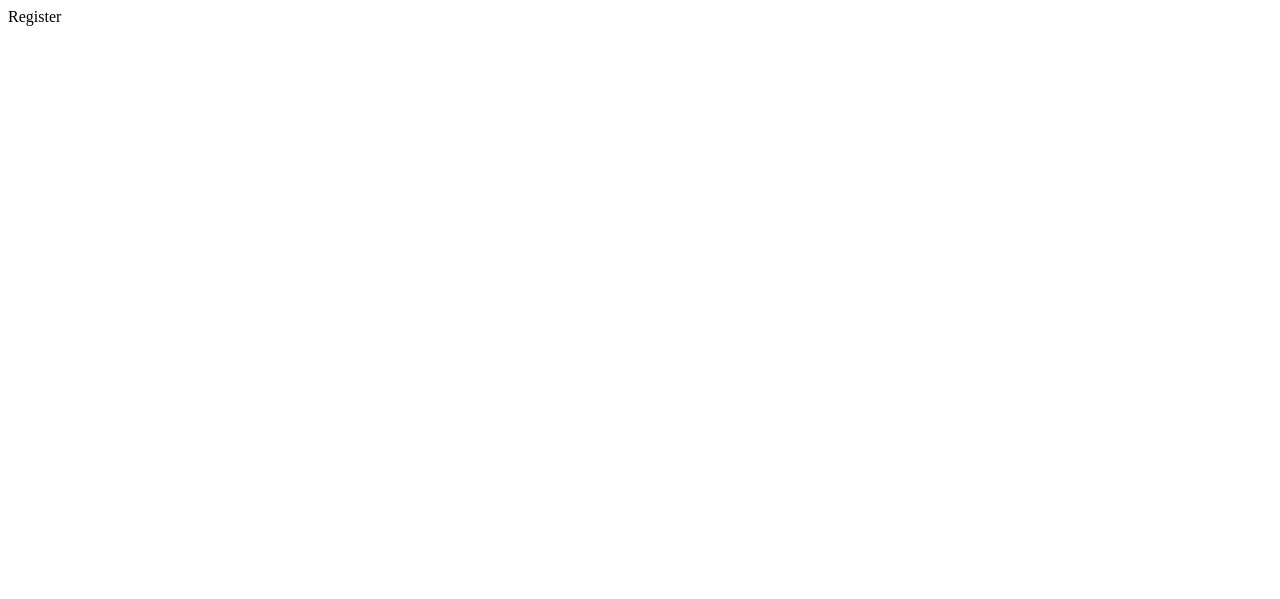
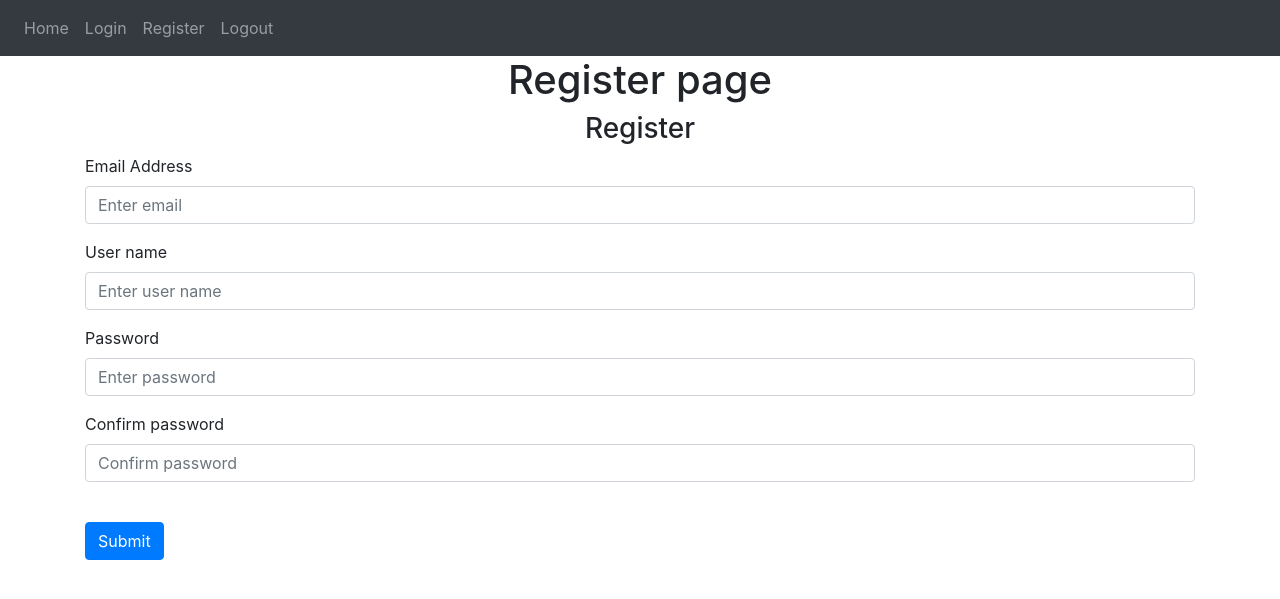
Before and after one commit to GeorgeBodea/Server-Launcher, a Flask app: page /register in a window 1280 px wide. Before the commit the part shown is almost empty. Shown: the top 599 px of the page. Run offline with Flask 3, Linux system fonts and the light colour scheme; some libraries are stand-ins or nearby versions.

Commit message:
Added register page content
The form used for registering a user has been created.

Other pages have been extended using the base.html and also routes will lead to their specific pages.

```diff
--- a/website/auth.py
+++ b/website/auth.py
@@ -1,16 +1,16 @@
-from flask import Blueprint
+from flask import Blueprint, render_template
 
 auth = Blueprint('auth', __name__)
 
 
 @auth.route('/login')
 def login():
-    return "<p> Login </p>"
+    return render_template("login.html")
 
 @auth.route('/logout')
 def logout():
-    return "<p> Logout </p>"
+    return render_template("logout.html")
 
 @auth.route('/register')
 def register():
-    return "<p> Register </p>"
+    return render_template("register.html")
--- a/website/templates/base.html
+++ b/website/templates/base.html
@@ -15,7 +15,7 @@
             crossorigin="anonymous"
         />
 
-        <title> {% block title %} Default title {% endblock %} </title>
+        <title> {% block title %} Title {% endblock %} </title>
     </head>
 
     <body>
@@ -27,14 +27,17 @@
 
             <div class="collapse navbar-collapse" id="navbar">
                 <div class="navbar-nav">
+                    <a class="nav-item nav-link" id="home" href="/">Home</a>
                     <a class="nav-item nav-link" id="login" href="/login">Login</a>
+                    <a class="nav-item nav-link" id="register" href="/register">Register</a>
                     <a class="nav-item nav-link" id="logout" href="/logout">Logout</a>
-                    <a class="nav-item nav-link" id="register" href="/register">Register</a>
-                    <a class="nav-item nav-link" id="home" href="/">Home</a>
                 </div>
             </div>
         </nav>
 
+      <div class="container">
+      {% block content %} {% endblock %}
+      </div>
 
       <script
         src="https://code.jquery.com/jquery-3.2.1.slim.min.js"
--- a/website/templates/home.html
+++ b/website/templates/home.html
@@ -1,2 +1,7 @@
 {% extends "base.html" %}
+
 {% block title %} Home {% endblock %}
+
+{% block content %}
+<h1 align="center" > Home page </h1>
+{% endblock %}
--- /dev/null
+++ b/website/templates/register.html
@@ -0,0 +1,36 @@
+{% extends "base.html" %}
+
+{% block title %} Register {% endblock %}
+
+{% block content %}
+<h1 align="center"> Register page </h1>
+
+<form method="POST">
+    <h3 align="center">Register</h3>
+
+    <div class="form-group">
+        <label for="email">Email Address</label>
+        <input type="email" class="form-control" id="email" name="email" placeholder="Enter email"/>
+    </div>
+
+    <div class="form-group">
+        <label for="userName">User name</label>
+        <input type="text" class="form-control" id="userName" name="userName" placeholder="Enter user name"/>
+    </div>
+
+    <div class="form-group">
+        <label for="password">Password</label>
+        <input type="text" class="form-control" id="password" name="password" placeholder="Enter password"/>
+    </div>
+
+    <div class="form-group">
+        <label for="password_confirmation">Confirm password</label>
+        <input type="text" class="form-control" id="password_confirmation" name="password_confirmation" placeholder="Confirm password"/>
+    </div>
+
+    </br>
+
+    <button type="submit" class="btn btn-primary"/>Submit</button>
+
+</form>
+{% endblock %}
```
Also changed, not shown: website/templates/login.html (added, +7 -0 lines), website/templates/logout.html (added, +7 -0 lines).
